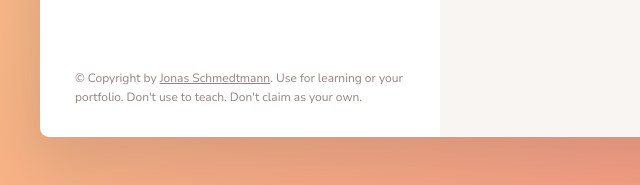
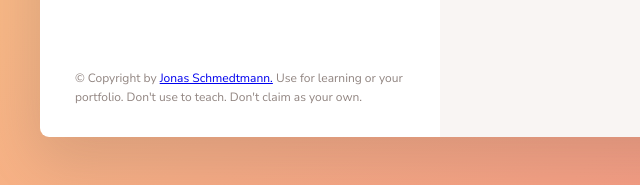
Before and after one commit to elielies/forkify-app, a website built with Parcel: page src/index.html in a window 1280 px wide. Shown: the part 1084-1269 px from the top of the page, 0-640 px from the left. Built offline with nearby package versions, Linux system fonts and the light colour scheme.

Commit message:
minor changes

```diff
--- a/src/index.html
+++ b/src/index.html
@@ -123,12 +123,7 @@
 
         <p class="copyright">
           &copy; Copyright by
-          <a
-            class="twitter-link"
-            target="_blank"
-            href="https://twitter.com/jonasschmedtman"
-            >Jonas Schmedtmann</a
-          >. Use for learning or your portfolio. Don't use to teach. Don't claim
+          <a target="_blank" href="https://twitter.com/jonasschmedtman">Jonas Schmedtmann.</a> Use for learning or your portfolio. Don't use to teach. Don't claim
           as your own.
         </p>
       </div>
```
